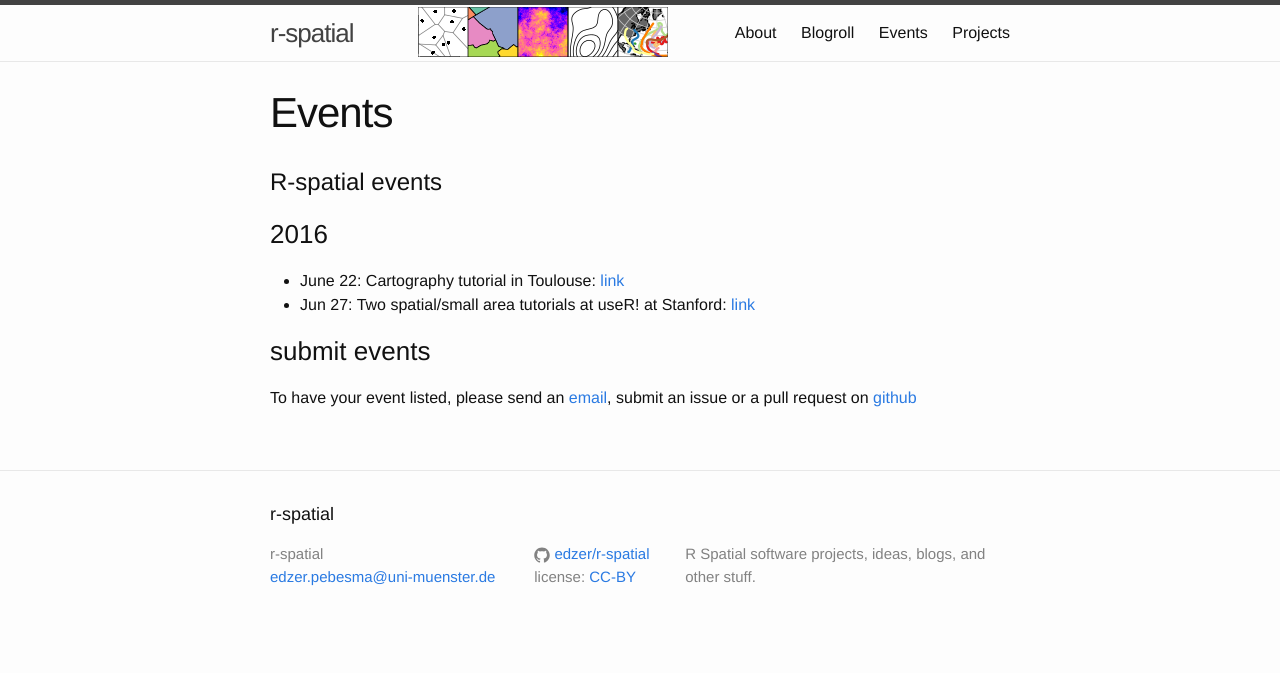
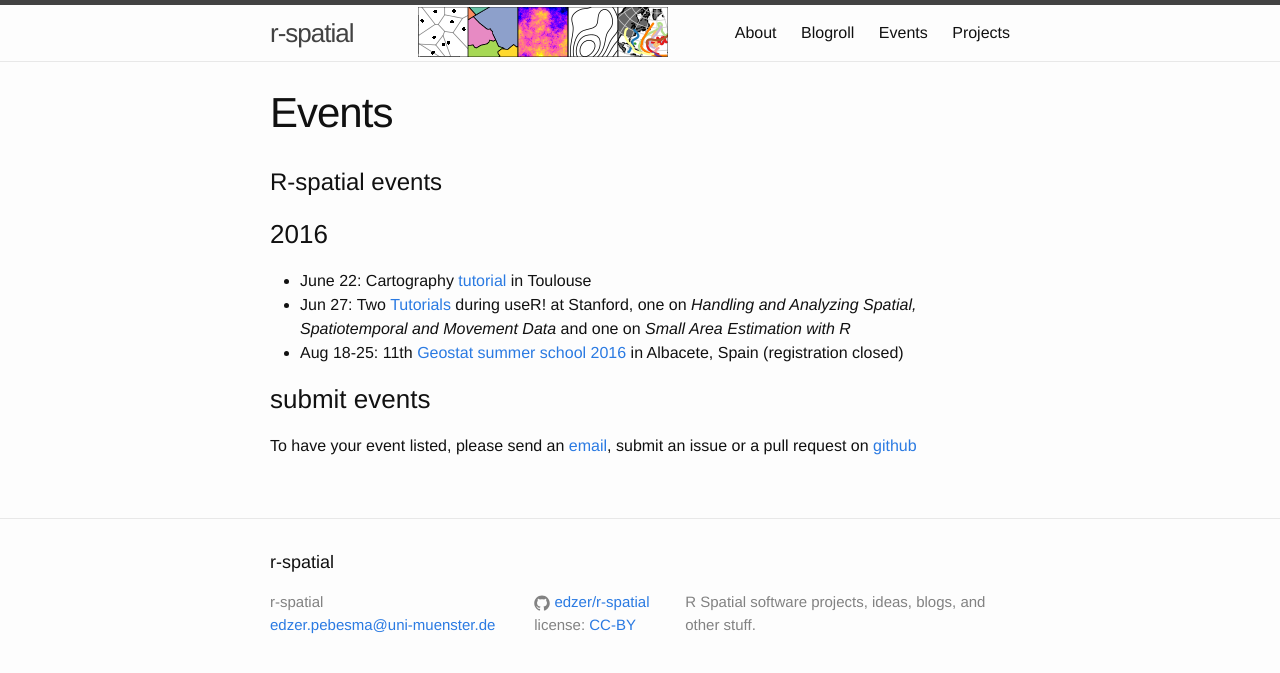
Before and after one commit to r-spatial/r-spatial.org, a Jekyll site: the page built from events.md, in a window 1280 px wide. Shown: the top 673 px of the page. Built offline with Jekyll 4.4.1, drawn with Linux system fonts in a browser that asks for light colours.

Commit message:
add geostat

```diff
--- a/events.md
+++ b/events.md
@@ -8,8 +8,9 @@ permalink: /events/
 
 ### 2016
 
-* June 22: Cartography tutorial in Toulouse: [link](http://r2016-toulouse.sciencesconf.org/resource/page/id/9)
-* Jun 27: Two spatial/small area tutorials at useR! at Stanford: [link](http://user2016.org/#tutorials)
+* June 22: Cartography [tutorial](http://r2016-toulouse.sciencesconf.org/resource/page/id/9) in Toulouse
+* Jun 27: Two [Tutorials](http://user2016.org/#tutorials) during useR! at Stanford, one on *Handling and Analyzing Spatial, Spatiotemporal and Movement Data* and one on *Small Area Estimation with R*
+* Aug 18-25: 11th [Geostat summer school 2016](http://geostat-course.org/2016) in Albacete, Spain (registration closed)
 
 ### submit events
 
```
